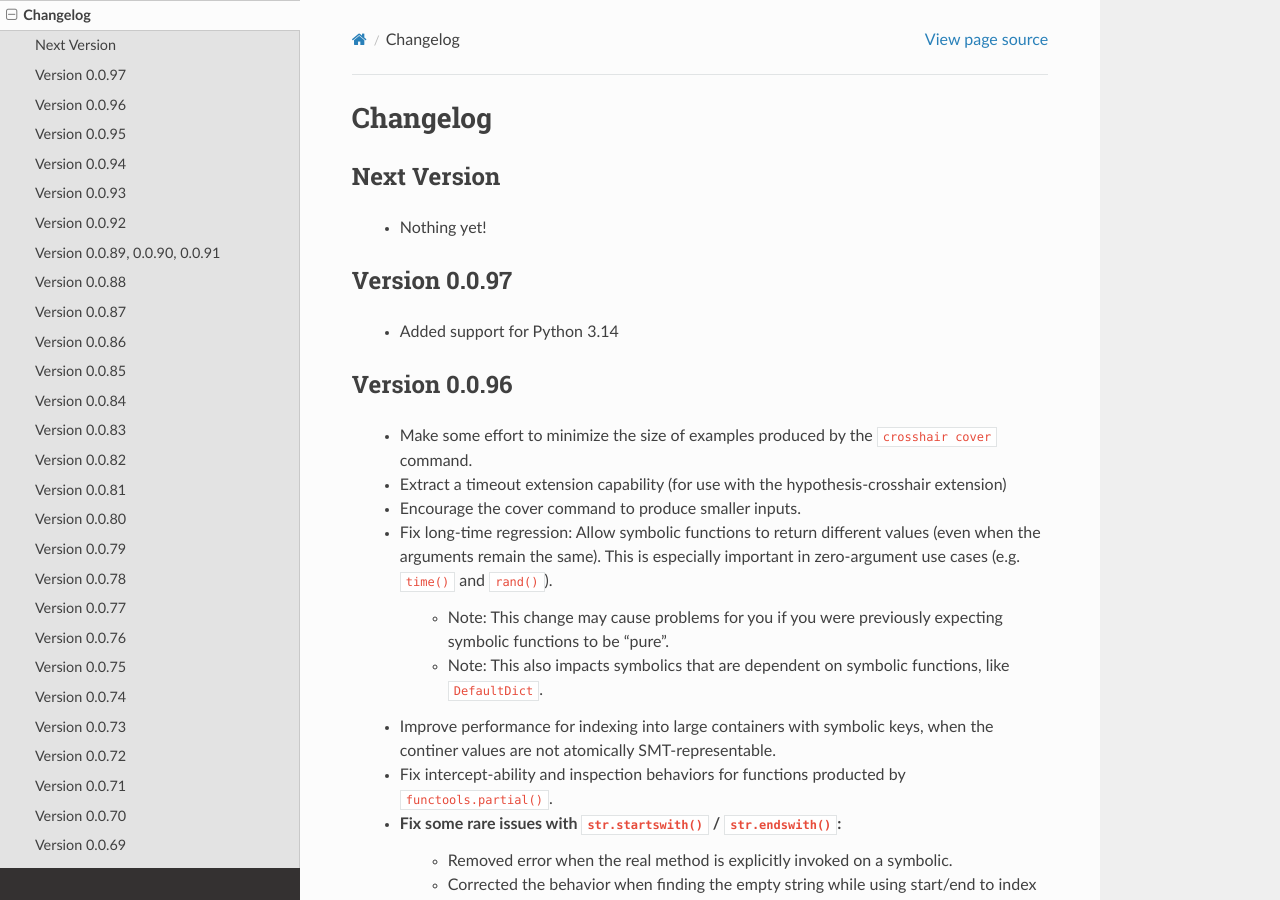
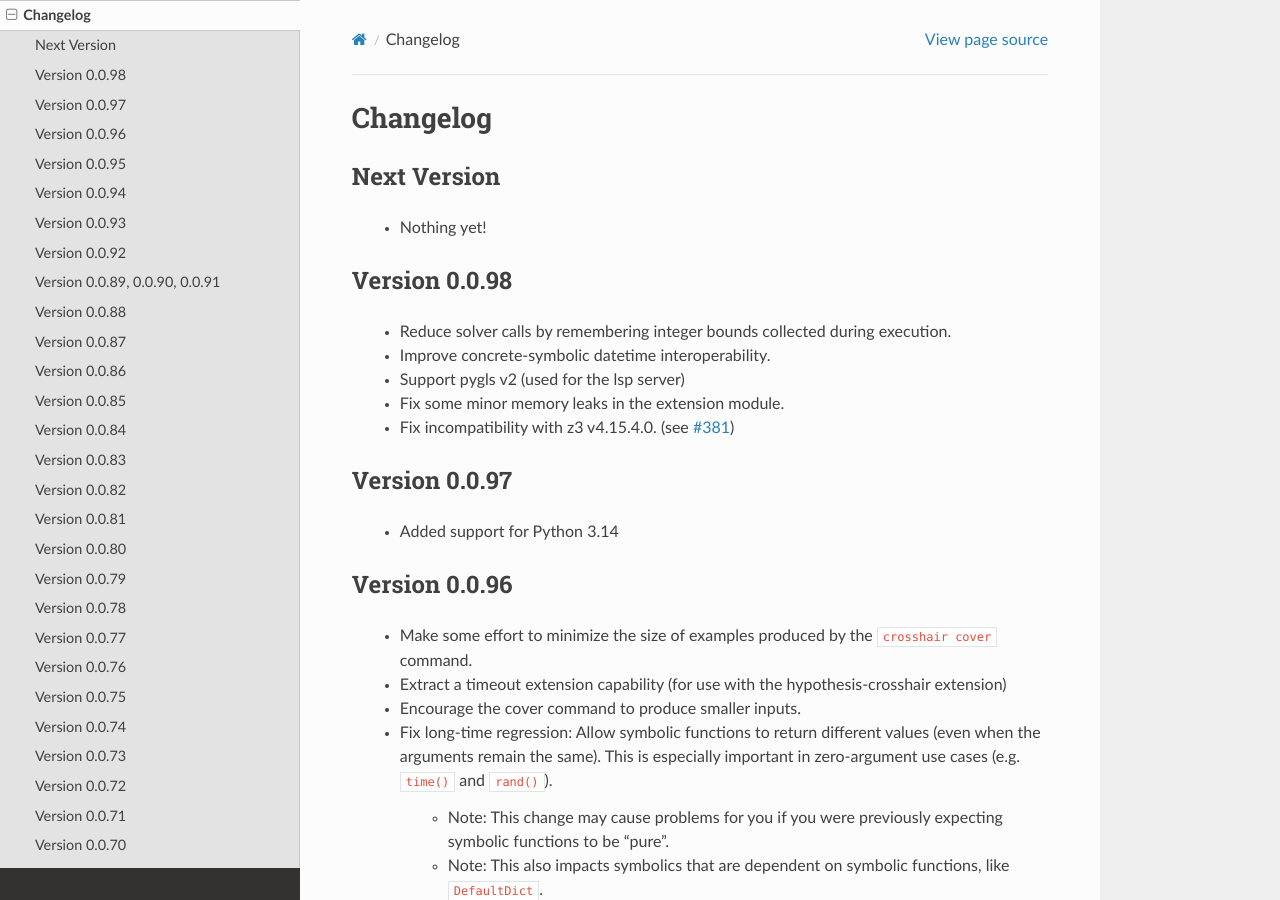
Before and after one commit to pschanely/CrossHair, a Sphinx documentation site: the page built from doc/source/changelog.rst, in a window 1280 px wide and 900 px high. Built offline with Sphinx 7.4.7 and the Read the Docs theme 3.1.0, drawn with Linux system fonts in a browser that asks for light colours; the version number is read from the project's files by our own code.

Commit message:
Update changelog

```diff
--- a/doc/source/changelog.rst
+++ b/doc/source/changelog.rst
@@ -7,6 +7,18 @@ Next Version
 ------------
 
   * Nothing yet!
+
+
+Version 0.0.98
+--------------
+
+  * Reduce solver calls by remembering integer bounds collected
+    during execution.
+  * Improve concrete-symbolic datetime interoperability.
+  * Support pygls v2 (used for the lsp server)
+  * Fix some minor memory leaks in the extension module.
+  * Fix incompatibility with z3 v4.15.4.0.
+    (see `#381 <https://github.com/pschanely/CrossHair/issues/381>`__)
 
 
 Version 0.0.97
```
